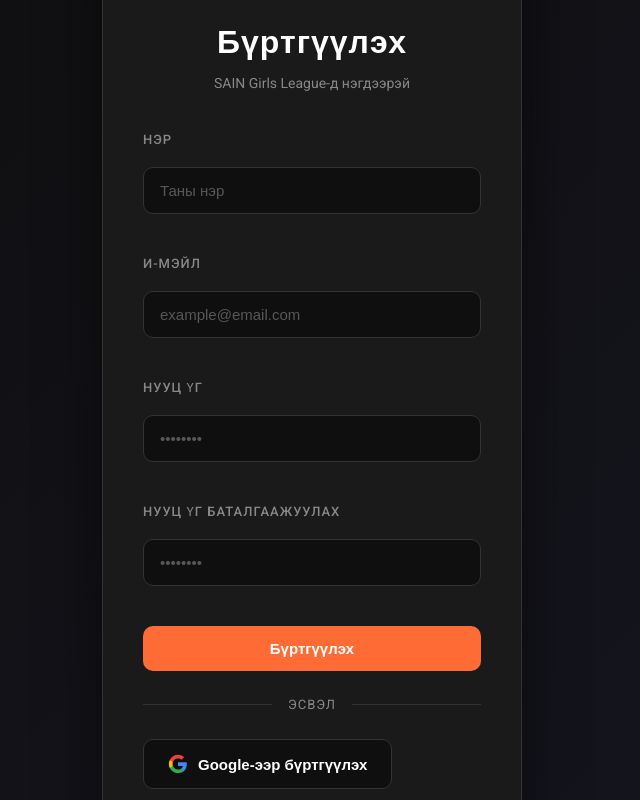
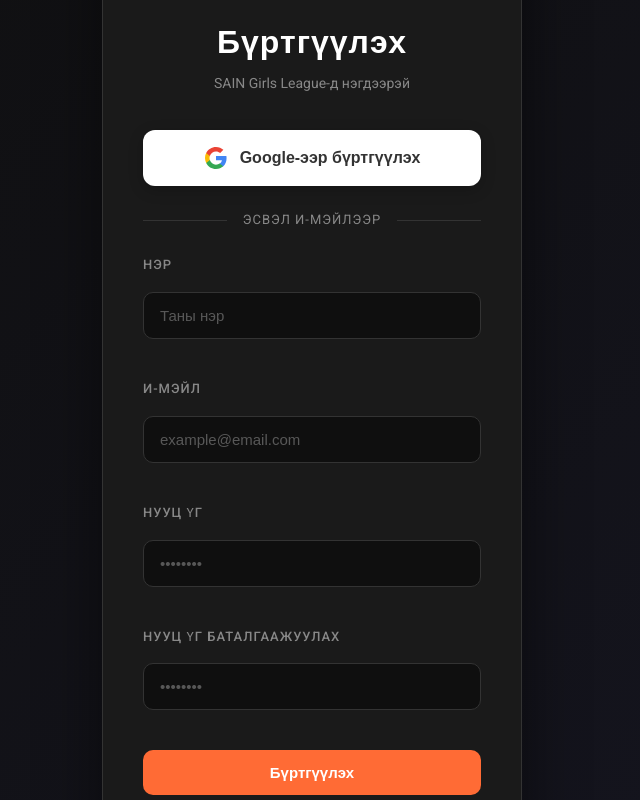
Before and after one commit to Zenithi77/sain-league, a Next.js app: page /signup in a window 1280 px wide. Shown: the part 240-1040 px from the top of the page, without its empty margins (328-968 px from the left). Built offline with nearby package versions, Linux system fonts and the light colour scheme; no server answers.

Commit message:
fix: COOP headers, Google button redesign centered at top

```diff
--- a/next.config.js
+++ b/next.config.js
@@ -1,6 +1,19 @@
 /** @type {import('next').NextConfig} */
 const nextConfig = {
   reactStrictMode: true,
+  async headers() {
+    return [
+      {
+        source: '/(.*)',
+        headers: [
+          {
+            key: 'Cross-Origin-Opener-Policy',
+            value: 'same-origin-allow-popups',
+          },
+        ],
+      },
+    ];
+  },
 }
 
 module.exports = nextConfig
--- a/src/app/globals.css
+++ b/src/app/globals.css
@@ -1953,6 +1953,40 @@ ul {
     flex-shrink: 0;
 }
 
+/* Main Google Button - Centered and Prominent */
+.auth-btn.google-main {
+    display: flex;
+    align-items: center;
+    justify-content: center;
+    gap: 12px;
+    width: 100%;
+    padding: 16px 24px;
+    background: #fff;
+    color: #333;
+    border: none;
+    border-radius: 12px;
+    font-size: 16px;
+    font-weight: 600;
+    cursor: pointer;
+    transition: all 0.3s ease;
+    box-shadow: 0 4px 15px rgba(0, 0, 0, 0.2);
+}
+
+.auth-btn.google-main:hover:not(:disabled) {
+    background: #f5f5f5;
+    transform: translateY(-2px);
+    box-shadow: 0 6px 20px rgba(0, 0, 0, 0.25);
+}
+
+.auth-btn.google-main:disabled {
+    opacity: 0.7;
+    cursor: not-allowed;
+}
+
+.auth-btn.google-main svg {
+    flex-shrink: 0;
+}
+
 .auth-divider {
     display: flex;
     align-items: center;
--- a/src/app/signup/page.tsx
+++ b/src/app/signup/page.tsx
@@ -76,6 +76,38 @@ export default function SignUpPage() {
 
         {error && <div className="auth-error">{error}</div>}
 
+        {/* Google Sign Up - Голд */}
+        <button
+          type="button"
+          className="auth-btn google-main"
+          onClick={handleGoogleSignIn}
+          disabled={loading}
+        >
+          <svg viewBox="0 0 24 24" width="24" height="24">
+            <path
+              fill="#4285F4"
+              d="M22.56 12.25c0-.78-.07-1.53-.2-2.25H12v4.26h5.92c-.26 1.37-1.04 2.53-2.21 3.31v2.77h3.57c2.08-1.92 3.28-4.74 3.28-8.09z"
+            />
+            <path
+              fill="#34A853"
+              d="M12 23c2.97 0 5.46-.98 7.28-2.66l-3.57-2.77c-.98.66-2.23 1.06-3.71 1.06-2.86 0-5.29-1.93-6.16-4.53H2.18v2.84C3.99 20.53 7.7 23 12 23z"
+            />
+            <path
+              fill="#FBBC05"
+              d="M5.84 14.09c-.22-.66-.35-1.36-.35-2.09s.13-1.43.35-2.09V7.07H2.18C1.43 8.55 1 10.22 1 12s.43 3.45 1.18 4.93l2.85-2.22.81-.62z"
+            />
+            <path
+              fill="#EA4335"
+              d="M12 5.38c1.62 0 3.06.56 4.21 1.64l3.15-3.15C17.45 2.09 14.97 1 12 1 7.7 1 3.99 3.47 2.18 7.07l3.66 2.84c.87-2.6 3.3-4.53 6.16-4.53z"
+            />
+          </svg>
+          Google-ээр бүртгүүлэх
+        </button>
+
+        <div className="auth-divider">
+          <span>эсвэл и-мэйлээр</span>
+        </div>
+
         <form onSubmit={handleSubmit} className="auth-form">
           <div className="form-group">
             <label htmlFor="displayName">Нэр</label>
@@ -130,37 +162,6 @@ export default function SignUpPage() {
           </button>
         </form>
 
-        <div className="auth-divider">
-          <span>эсвэл</span>
-        </div>
-
-        <button
-          type="button"
-          className="auth-btn google"
-          onClick={handleGoogleSignIn}
-          disabled={loading}
-        >
-          <svg viewBox="0 0 24 24" width="20" height="20">
-            <path
-              fill="#4285F4"
-              d="M22.56 12.25c0-.78-.07-1.53-.2-2.25H12v4.26h5.92c-.26 1.37-1.04 2.53-2.21 3.31v2.77h3.57c2.08-1.92 3.28-4.74 3.28-8.09z"
-            />
-            <path
-              fill="#34A853"
-              d="M12 23c2.97 0 5.46-.98 7.28-2.66l-3.57-2.77c-.98.66-2.23 1.06-3.71 1.06-2.86 0-5.29-1.93-6.16-4.53H2.18v2.84C3.99 20.53 7.7 23 12 23z"
-            />
-            <path
-              fill="#FBBC05"
-              d="M5.84 14.09c-.22-.66-.35-1.36-.35-2.09s.13-1.43.35-2.09V7.07H2.18C1.43 8.55 1 10.22 1 12s.43 3.45 1.18 4.93l2.85-2.22.81-.62z"
-            />
-            <path
-              fill="#EA4335"
-              d="M12 5.38c1.62 0 3.06.56 4.21 1.64l3.15-3.15C17.45 2.09 14.97 1 12 1 7.7 1 3.99 3.47 2.18 7.07l3.66 2.84c.87-2.6 3.3-4.53 6.16-4.53z"
-            />
-          </svg>
-          Google-ээр бүртгүүлэх
-        </button>
-
         <p className="auth-footer">
           Бүртгэлтэй юу? <Link href="/login">Нэвтрэх</Link>
         </p>
```
Also changed, not shown: src/app/login/page.tsx (+32 -31 lines).
